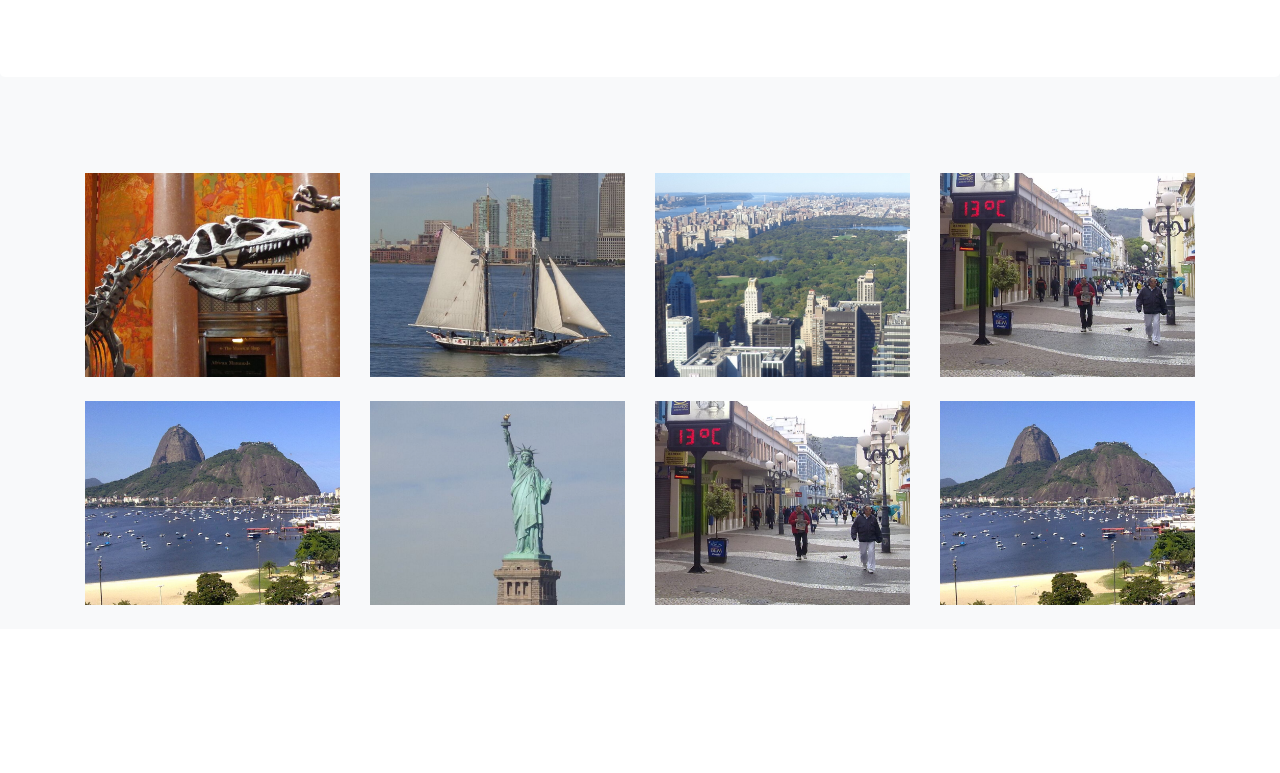
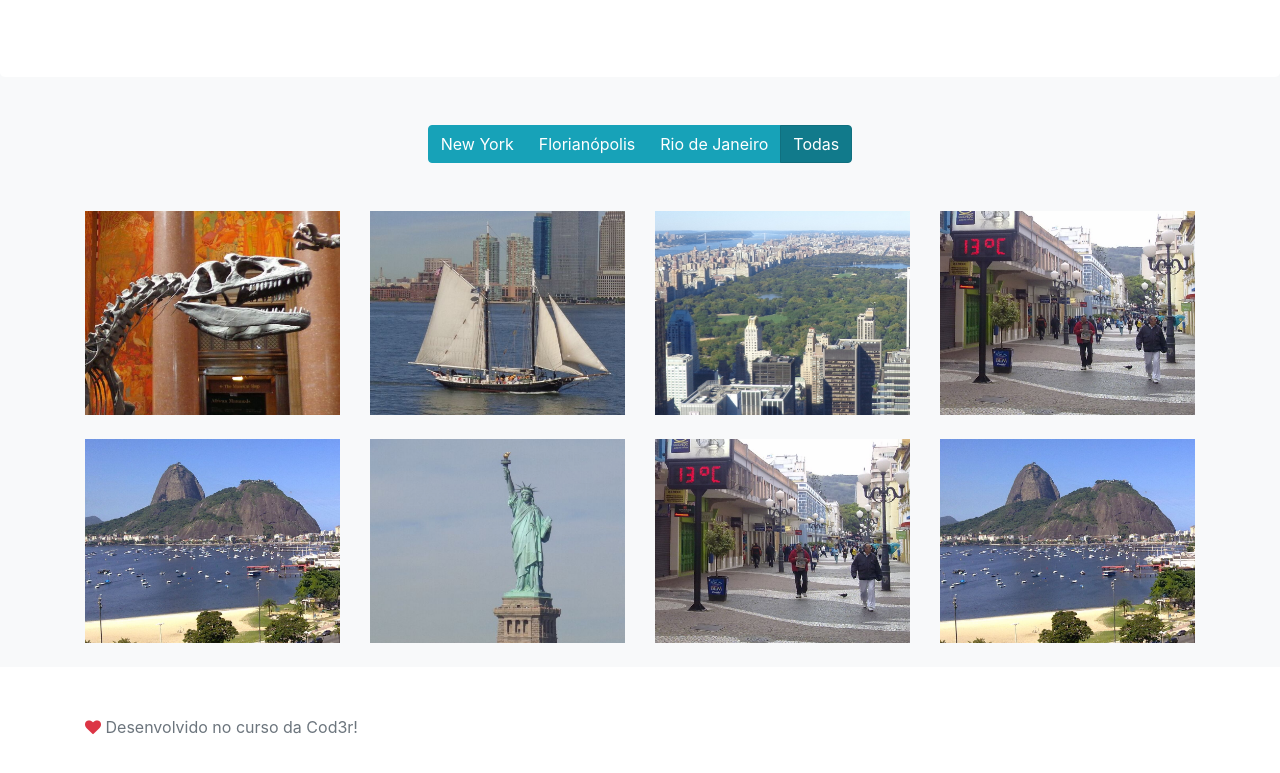
Before and after one commit to OdairCesar/Galeria.Bootstrap, a website built with webpack: page src/index.html in a window 1280 px wide. Shown: the part 209-982 px from the top of the page. Before the commit the page ends 838 px from the top, so only its background shows below. Built offline with nearby package versions, Linux system fonts and the light colour scheme; files whose address does not match are found by name.

Commit message:
Corrigindo erro no galery.html e cityButtons. Adicionando o footer.

```diff
--- a/src/index.html
+++ b/src/index.html
@@ -12,6 +12,7 @@
 <body>
     <header wm-include="/pages/template/header.html"></header>
     <main class="bg-light" wm-include="/pages/galery/galery.html"></main>
+    <footer class="footer" wm-include="/pages/template/footer.html"></footer>
     <script src="app.js"></script>
 </body>
 
--- a/src/js/plugin/cityButtons.js
+++ b/src/js/plugin/cityButtons.js
@@ -41,5 +41,5 @@ $.fn.cityButtons = function() {
     return this
 }
 onLoadHtmlSuccess(function() {
-    $('[wm-city-bottuns]').cityButtons()
+    $('[wm-city-buttons]').cityButtons()
 })
--- a/src/pages/galery/galery.html
+++ b/src/pages/galery/galery.html
@@ -30,3 +30,6 @@
         </div>
     </div>
 </div>
+<script>
+    $('[wm-city-buttons]').cityButtons()
+</script>
--- /dev/null
+++ b/src/pages/template/footer.html
@@ -0,0 +1,6 @@
+<div class="container">
+    <span class="text-muted">
+        <i class="fa fa-heart text-danger"></i>
+        Desenvolvido no curso da Cod3r!
+    </span>
+</div>
--- a/src/scss/custom.scss
+++ b/src/scss/custom.scss
@@ -6,3 +6,8 @@
 .jumbotron .jumbotron-heading {
     font-weight: 300;
 }
+
+footer {
+    padding-top: 3rem;
+    padding-bottom: 3rem;
+}
```
